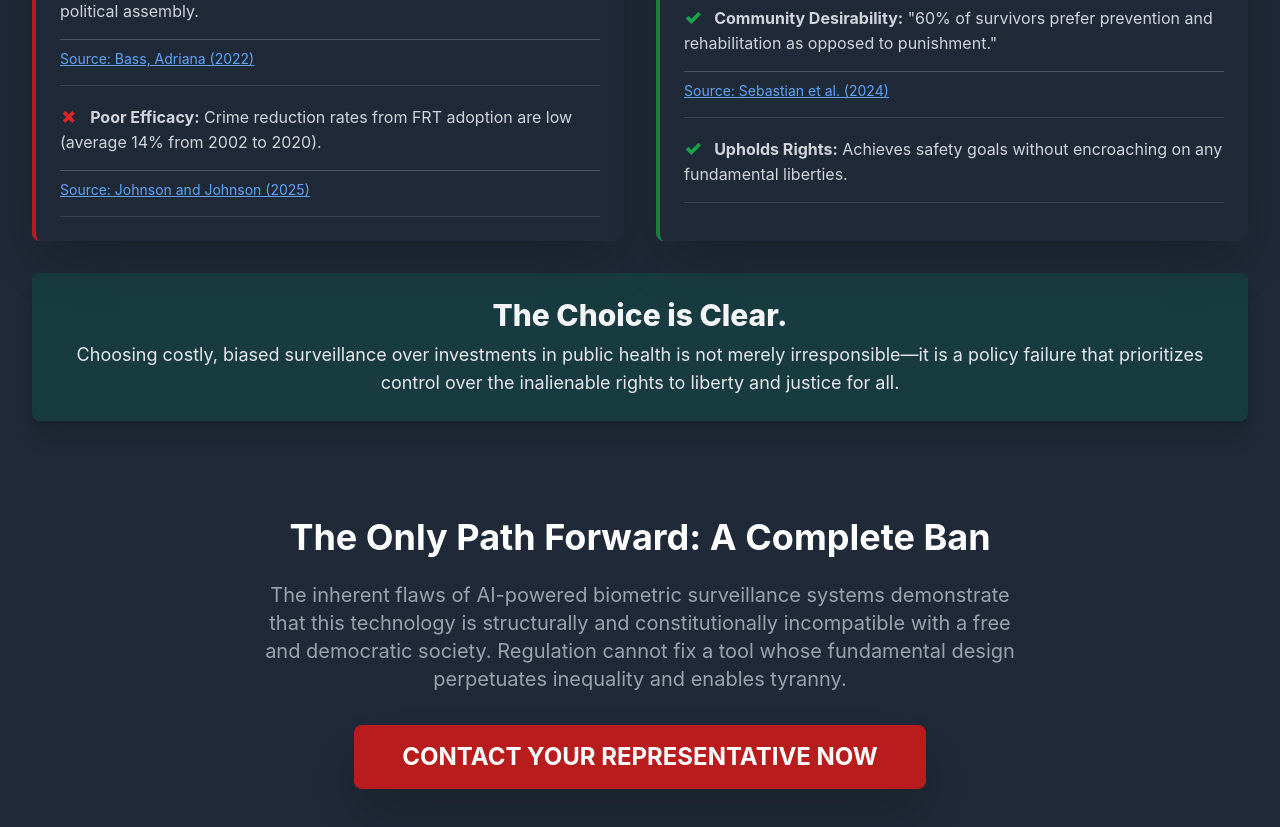
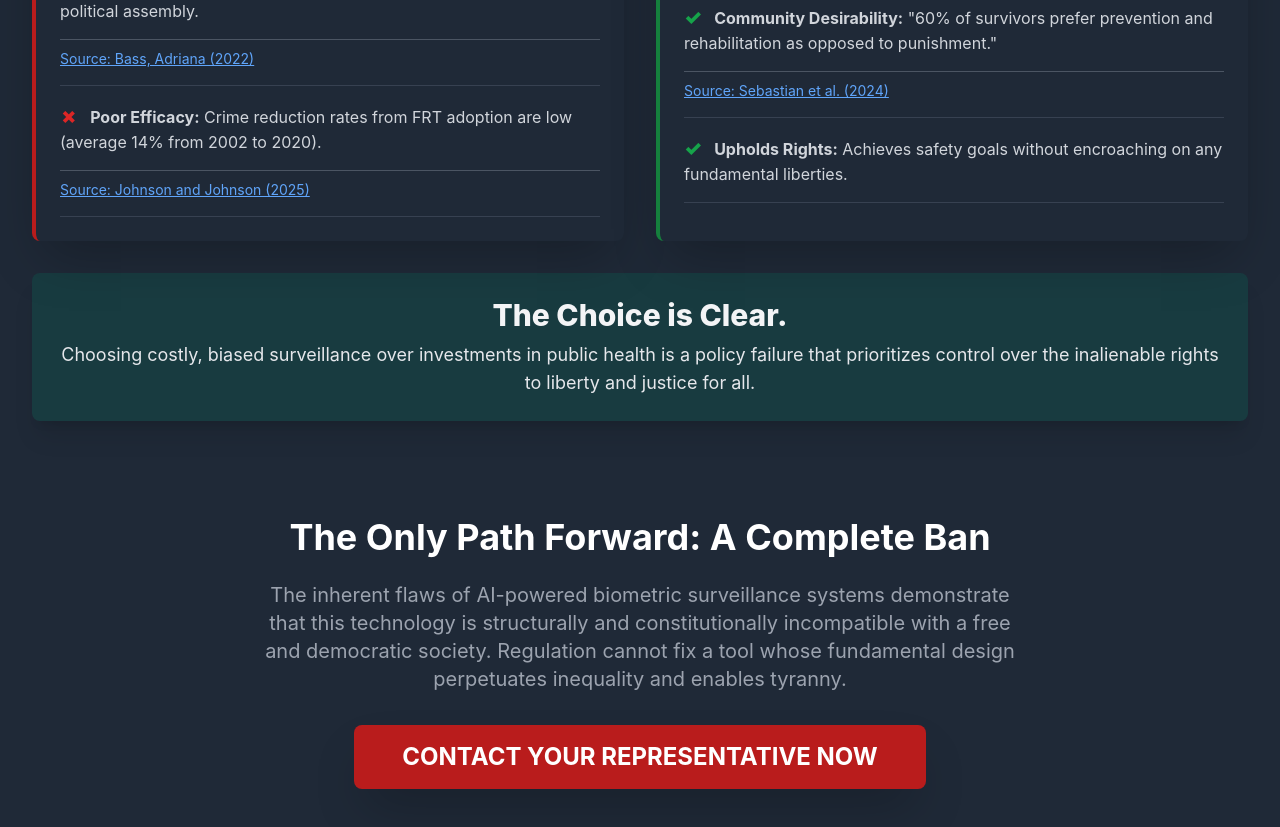
Before and after one commit to Elliot1227/Comp-Website, a plain HTML site: page index.html in a window 1280 px wide. Shown: the part 6694-7521 px from the top of the page. Drawn offline with nearby package versions, Linux system fonts and the light colour scheme.

Commit message:
Update index.html

```diff
--- a/index.html
+++ b/index.html
@@ -411,7 +411,7 @@
             <div class="bg-teal-900/50 p-6 rounded-lg text-center shadow-xl">
                 <h3 class="text-3xl font-extrabold text-neon">The Choice is Clear.</h3>
                 <p class="text-lg text-gray-200 mt-2">
-                    Choosing costly, biased surveillance over investments in public health is not merely irresponsible—it is a policy failure that prioritizes control over the inalienable rights to liberty and justice for all.
+                    Choosing costly, biased surveillance over investments in public health is a policy failure that prioritizes control over the inalienable rights to liberty and justice for all.
                 </p>
             </div>
         </section>
```
